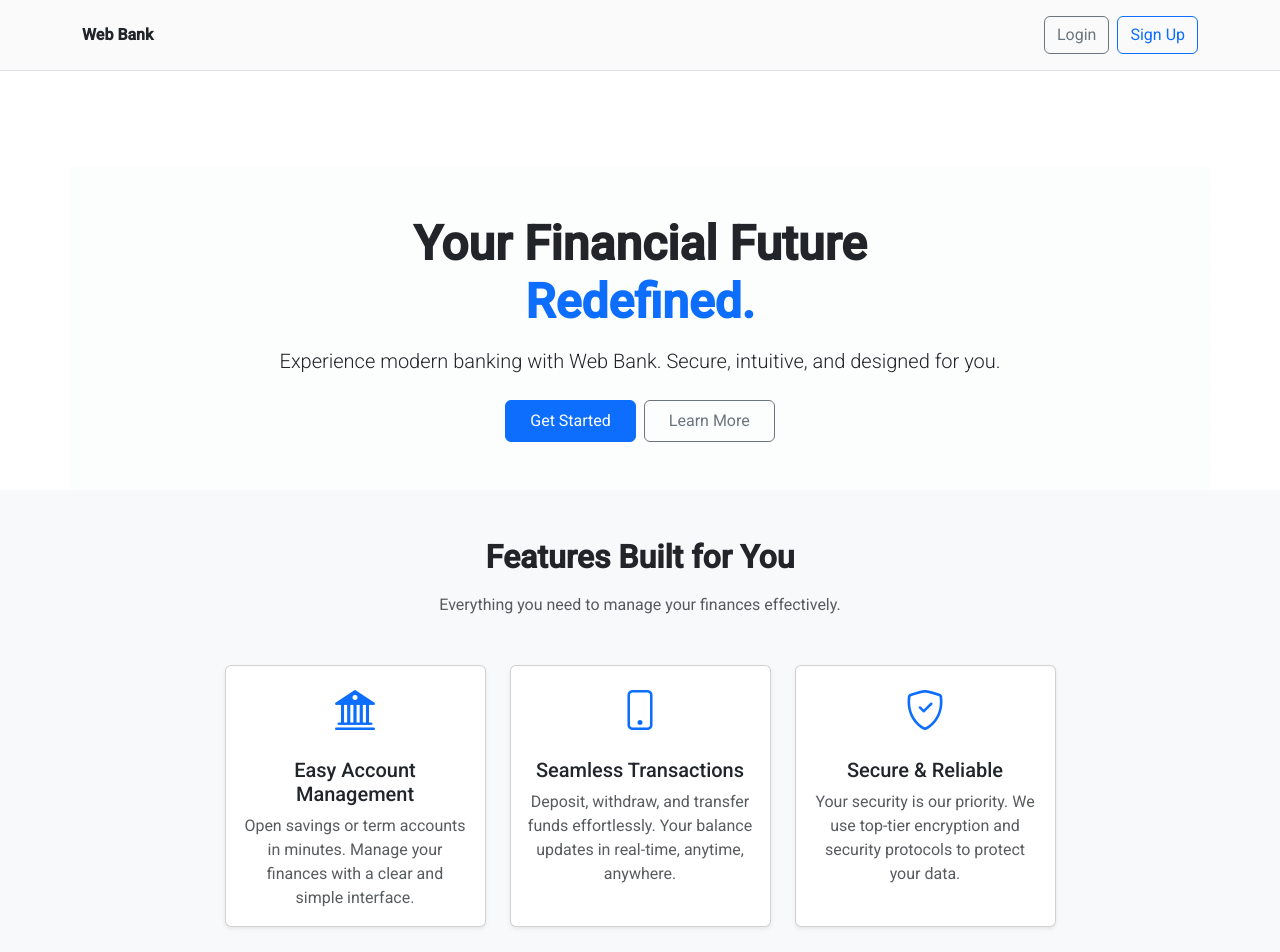
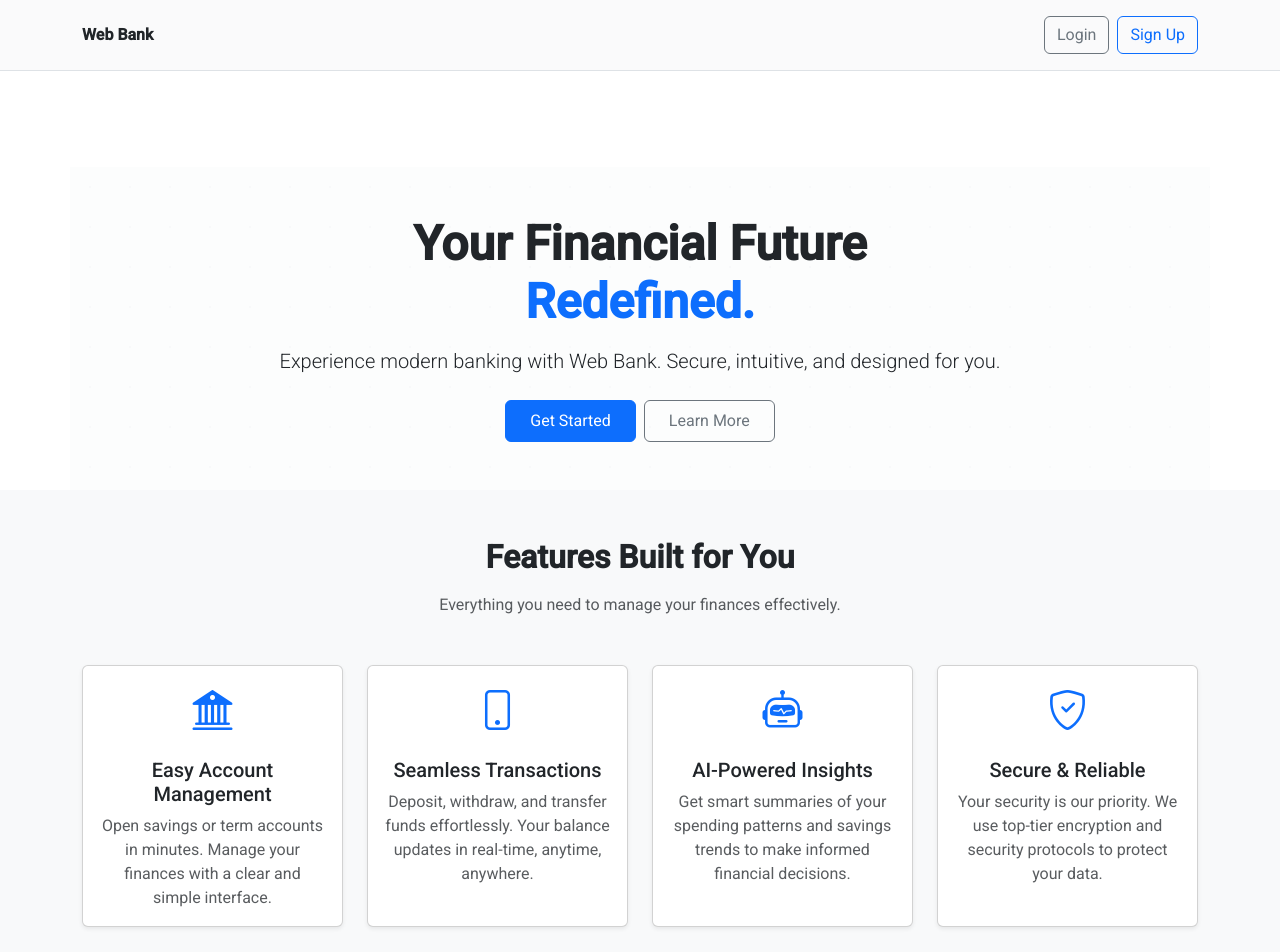
Before and after one commit to DeepSwarup/CGI-NV-PROJECT, an Angular app in the folder bank-app-client/: page / in a window 1280 px wide. Shown: the top 952 px of the page. Built offline with nearby package versions, Linux system fonts and the light colour scheme.

Commit message:
minor changes in home apge

```diff
--- a/bank-app-client/src/app/components/home/home.ts
+++ b/bank-app-client/src/app/components/home/home.ts
@@ -23,11 +23,11 @@ export class Home {
     title: 'Seamless Transactions',
     description: 'Deposit, withdraw, and transfer funds effortlessly. Your balance updates in real-time, anytime, anywhere.'
   },
-  // {
-  //   icon: 'bi-robot', // Bootstrap equivalent of Bot
-  //   title: 'AI-Powered Insights',
-  //   description: 'Get smart summaries of your spending patterns and savings trends to make informed financial decisions.'
-  // },
+  {
+    icon: 'bi-robot', // Bootstrap equivalent of Bot
+    title: 'AI-Powered Insights',
+    description: 'Get smart summaries of your spending patterns and savings trends to make informed financial decisions.'
+  },
   {
     icon: 'bi-shield-check', // Bootstrap equivalent of ShieldCheck
     title: 'Secure & Reliable',
```
